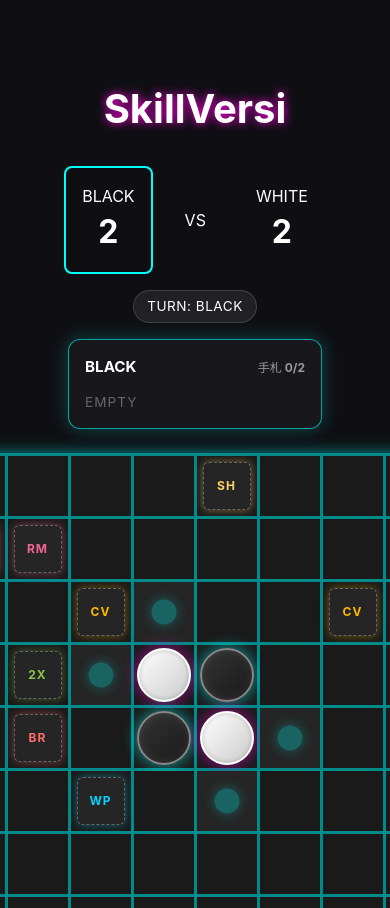
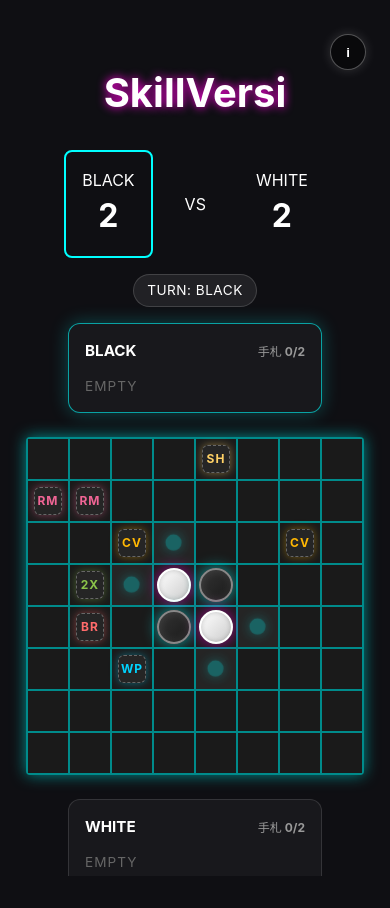
Before and after one commit to santa928/skillversi, a React (Vite) app: page / in a window 390 px wide. After the commit the page ends 876 px from the top, so only its background shows below. Built offline with nearby package versions, Linux system fonts and the light colour scheme.

Commit message:
スマホ対応

```diff
--- a/src/App.tsx
+++ b/src/App.tsx
@@ -238,10 +238,10 @@ function App() {
         <div className="board-stack">
           <div style={{
             display: 'inline-grid',
-            gridTemplateColumns: 'repeat(8, 60px)',
-            gap: '3px',
+            gridTemplateColumns: 'repeat(8, var(--cell-size))',
+            gap: 'var(--cell-gap)',
             background: '#008b8b',
-            padding: '3px',
+            padding: 'var(--cell-gap)',
             borderRadius: '4px',
             boxShadow: '0 0 15px #008b8b',
             position: 'relative',
@@ -267,8 +267,8 @@ function App() {
                     data-row={ri}
                     data-col={ci}
                     style={{
-                      width: '60px',
-                      height: '60px',
+                      width: 'var(--cell-size)',
+                      height: 'var(--cell-size)',
                       background: canPlace ? '#252525' : '#1a1a1a',
                       display: 'flex',
                       alignItems: 'center',
@@ -287,8 +287,8 @@ function App() {
                       <div
                         className={`disc ${cell} ${shield[ri][ci] ? 'shielded' : ''}`}
                         style={{
-                          width: '50px',
-                          height: '50px',
+                          width: 'var(--disc-size)',
+                          height: 'var(--disc-size)',
                           borderRadius: '50%',
                           background: cell === 'black' ? 'linear-gradient(135deg, #333 0%, #1a1a1a 100%)' : 'linear-gradient(135deg, #fff 0%, #ccc 100%)',
                           border: cell === 'black' ? '2px solid #888' : '2px solid #fff',
@@ -300,8 +300,8 @@ function App() {
                       />
                     ) : canPlace ? (
                       <div style={{
-                        width: '20px',
-                        height: '20px',
+                        width: 'var(--indicator-size)',
+                        height: 'var(--indicator-size)',
                         borderRadius: '50%',
                         background: indicatorColor,
                         boxShadow: `0 0 10px ${indicatorColor}`,
--- a/src/index.css
+++ b/src/index.css
@@ -11,6 +11,11 @@
   text-rendering: optimizeLegibility;
   -webkit-font-smoothing: antialiased;
   -moz-osx-font-smoothing: grayscale;
+
+  --cell-size: 60px;
+  --cell-gap: 3px;
+  --disc-size: calc(var(--cell-size) - 10px);
+  --indicator-size: calc(var(--cell-size) / 3);
 }
 
 body {
@@ -457,6 +462,40 @@ body {
   color: #666;
 }
 
+@media (max-width: 900px) {
+  .board-layout {
+    flex-direction: column;
+    align-items: center;
+  }
+
+  .side-panel {
+    width: 100%;
+    justify-content: center;
+  }
+}
+
+@media (max-width: 600px) {
+  :root {
+    --cell-size: 44px;
+    --cell-gap: 2px;
+  }
+
+  #root {
+    padding: 1.5rem;
+  }
+}
+
+@media (max-width: 480px) {
+  :root {
+    --cell-size: 40px;
+    --cell-gap: 2px;
+  }
+
+  #root {
+    padding: 1rem;
+  }
+}
+
 .info-button {
   position: absolute;
   top: 18px;
```
